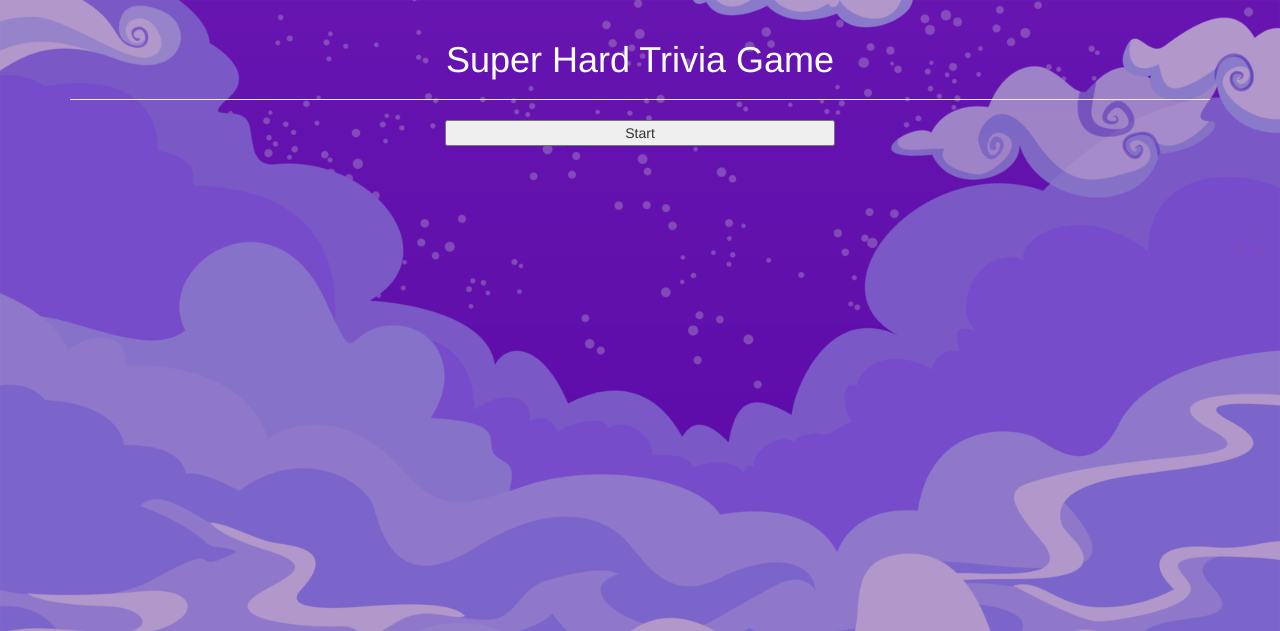
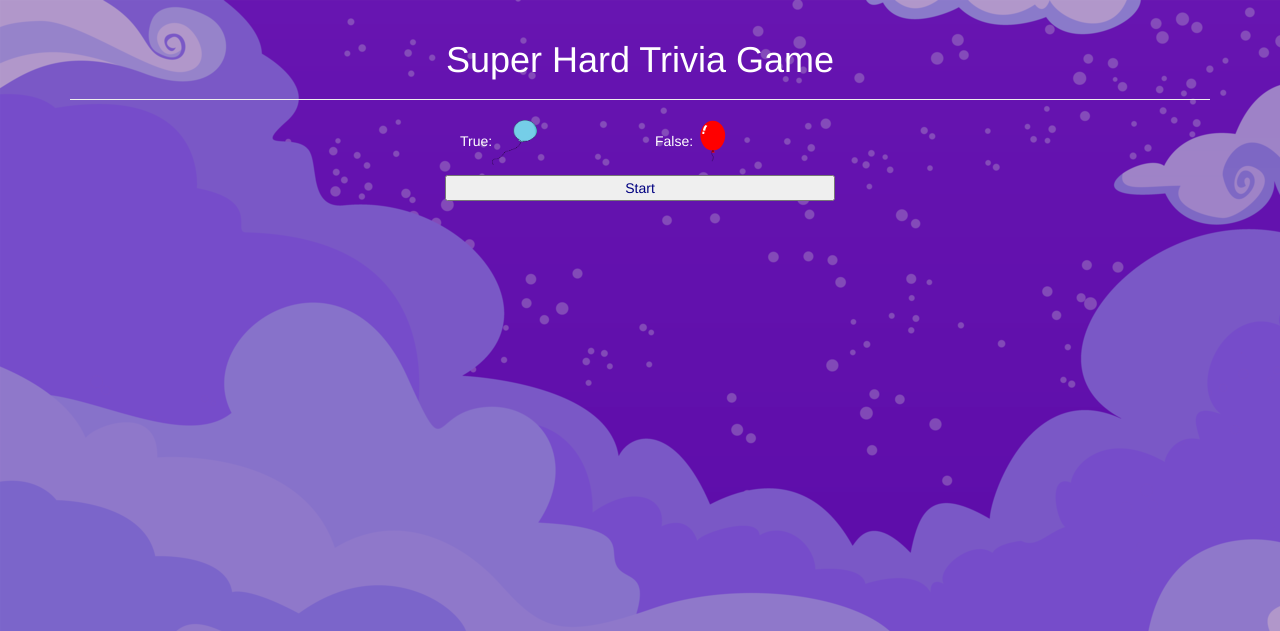
Before and after one commit to alexlcortes/TriviaGame, a PHP site: page / in a window 1280 px wide. Shown: the top 631 px of the page. Run offline with PHP 8.4, Linux system fonts and the light colour scheme.

Commit message:
ballons. more hiding. background no-repeat.

```diff
--- a/assets/css/style.css
+++ b/assets/css/style.css
@@ -2,17 +2,34 @@
 	color: #FFFFFF;
 }
 
-.ans1 {
+.start {
 	color: #000080;
 }
 
+/*.ans1 {
+	color: #000080;
+}*/
+
+.legend {
+	color: #FFFFFF;
+}
+
+/*#tru1 {
+	background-image: url(../images/blue-balloon.png);
+	width: 30%;
+  	height: 30%;
+  	background-repeat: no-repeat;
+  	display: inline;
+}
+*/
 .ans2 {
 	color: #000080;
 }
 
 body {
     background: url(../images/bground1.png);
-    background-size: 100%;
+/*    background-size: 100%;*/
+    background-repeat: no-repeat;
 }
 
 /*button {
--- a/index.html
+++ b/index.html
@@ -16,6 +16,19 @@
 		</div>
 
 		<div class="row">
+			<div class="col-xs-2 col-md-2"></div>
+			<div class="col-xs-2 col-md-2"></div>
+			<div class="legend col-xs-2 col-md-2">
+				<p>True:<img src="assets/images/blue-balloon.png" width=45 height=45></p>
+			</div>
+			<div class="legend col-xs-2 col-md-2">
+				<p>False:<img src="assets/images/red-balloon.svg" width=45 height=45></p>
+			</div>
+			<div class="col-xs-2 col-md-2"></div>
+			<div class="col-xs-2 col-md-2"></div>
+		</div>
+
+		<div class="row">
   			<div class="col-xs-4 col-md-4"></div>
   			<button class="col-xs-4 col-md-4 start">Start</button>
   			<div class="col-xs-4 col-md-4"></div>
@@ -31,14 +44,21 @@
 			<div class="col-md-4"></div>
 			<button class="col-md-4 play-again">Play Again?</button>
 			<div class="col-md-4"></div>
-		</div>
+		</div>ans1
  -->
 
 		<div class="row" id="first">
 			<div class="col-xs-2 col-md-2"></div>
 			<div class="col-xs-2 col-md-2 quest1 text-center"></div>
-			<button id="tru1" class="col-xs-2 col-md-2 ans1 text-center"></button>
-			<button id="fal1" class="col-xs-2 col-md-2 ans2 text-center"></button>
+
+				<div id="tru1" class="col-xs-2 col-md-2 text-center panel-body">
+					<img src="assets/images/blue-balloon.png" width=45 height=45>
+				</div>
+
+				<div id="fal1" class="col-xs-2 col-md-2 text-center panel-body">
+					<img src="assets/images/red-balloon.svg" width=45 height=45>
+				</div>
+
 			<div class="col-xs-2 col-md-2"></div>
 		</div>
 		<br>
@@ -46,8 +66,15 @@
 		<div class="row" id="second">
 			<div class="col-xs-2 col-md-2"></div>
 			<div class="col-xs-2 col-md-2 quest2 text-center"></div>
-			<button id="tru2" class="col-xs-2 col-md-2 ans1 text-center"></button>
-			<button id="fal2" class="col-xs-2 col-md-2 ans2 text-center"></button>
+
+				<div id="tru2" class="col-xs-2 col-md-2 text-center panel-body">
+					<img src="assets/images/blue-balloon.png" width=45 height=45>
+				</div>
+
+				<div id="fal2" class="col-xs-2 col-md-2 text-center panel-body">
+					<img src="assets/images/red-balloon.svg" width=45 height=45>
+				</div>
+
 			<div class="col-xs-2 col-md-2"></div>
 		</div>
 		<br>
@@ -55,8 +82,15 @@
 		<div class="row" id="third">
 			<div class="col-xs-2 col-md-2"></div>
 			<div class="col-xs-2 col-md-2 quest3 text-center"></div>
-			<button id="tru3" class="col-xs-2 col-md-2 ans1 text-center"></button>
-			<button id="fal3" class="col-xs-2 col-md-2 ans2 text-center"></button>
+
+				<div id="tru3" class="col-xs-2 col-md-2 text-center panel-body">
+					<img src="assets/images/blue-balloon.png" width=45 height=45>
+				</div>
+
+				<div id="fal3" class="col-xs-2 col-md-2 text-center panel-body">
+					<img src="assets/images/red-balloon.svg" width=45 height=45>
+				</div>
+
 			<div class="col-xs-2 col-md-2"></div>
 		</div>
 		<br>
@@ -64,8 +98,15 @@
 		<div class="row" id="fourth">
 			<div class="col-xs-2 col-md-2"></div>
 			<div class="col-xs-2 col-md-2 quest4 text-center"></div>
-			<button id="tru4" class="col-xs-2 col-md-2 ans1 text-center"></button>
-			<button id="fal4" class="col-xs-2 col-md-2 ans2 text-center"></button>
+
+				<div id="tru4" class="col-xs-2 col-md-2 text-center panel-body">
+					<img src="assets/images/blue-balloon.png" width=45 height=45>
+				</div>
+
+				<div id="fal4" class="col-xs-2 col-md-2 text-center panel-body">
+					<img src="assets/images/red-balloon.svg" width=45 height=45>
+				</div>
+
 			<div class="col-xs-2 col-md-2"></div>
 		</div>
 		<br>
@@ -73,8 +114,15 @@
 		<div class="row" id="fifth">
 			<div class="col-xs-2 col-md-2"></div>
 			<div class="col-xs-2 col-md-2 quest5 text-center"></div>
-			<button id="tru5" class="col-xs-2 col-md-2 ans1 text-center"></button>
-			<button id="fal5" class="col-xs-2 col-md-2 ans2 text-center"></button>
+
+				<div id="tru5" class="col-xs-2 col-md-2 text-center panel-body">
+					<img src="assets/images/blue-balloon.png" width=45 height=45>
+				</div>
+
+				<div id="fal5" class="col-xs-2 col-md-2 text-center panel-body">
+					<img src="assets/images/red-balloon.svg" width=45 height=45>
+				</div>
+
 			<div class="col-xs-2 col-md-2"></div>
 		</div>
 		<br>
@@ -82,8 +130,15 @@
 		<div class="row" id="six">
 			<div class="col-xs-2 col-md-2"></div>
 			<div class="col-xs-2 col-md-2 quest6 text-center"></div>
-			<button id="tru6" class="col-xs-2 col-md-2 ans1 text-center"></button>
-			<button id="fal6" class="col-xs-2 col-md-2 ans2 text-center"></button>
+
+				<div id="tru6" class="col-xs-2 col-md-2 text-center panel-body">
+					<img src="assets/images/blue-balloon.png" width=45 height=45>
+				</div>
+
+				<div id="fal6" class="col-xs-2 col-md-2 text-center panel-body">
+					<img src="assets/images/red-balloon.svg" width=45 height=45>
+				</div>
+
 			<div class="col-xs-2 col-md-2"></div>
 		</div>
 		<br>
@@ -91,8 +146,15 @@
 		<div class="row" id="seventh">
 			<div class="col-xs-2 col-md-2"></div>
 			<div class="col-xs-2 col-md-2 quest7 text-center"></div>
-			<button id="tru7" class="col-xs-2 col-md-2 ans1 text-center"></button>
-			<button id="fal7" class="col-xs-2 col-md-2 ans2 text-center"></button>
+
+				<div id="tru7" class="col-xs-2 col-md-2 text-center panel-body">
+					<img src="assets/images/blue-balloon.png" width=45 height=45>
+				</div>
+
+				<div id="fal7" class="col-xs-2 col-md-2 text-center panel-body">
+					<img src="assets/images/red-balloon.svg" width=45 height=45>
+				</div>
+
 			<div class="col-xs-2 col-md-2"></div>
 		</div>
 		<br>
@@ -100,8 +162,15 @@
 		<div class="row" id="eighth">
 			<div class="col-xs-2 col-md-2"></div>
 			<div class="col-xs-2 col-md-2 quest8 text-center"></div>
-			<button id="tru8" class="col-xs-2 col-md-2 ans1 text-center"></button>
-			<button id="fal8" class="col-xs-2 col-md-2 ans2 text-center"></button>
+
+				<div id="tru8" class="col-xs-2 col-md-2 text-center panel-body">
+					<img src="assets/images/blue-balloon.png" width=45 height=45>
+				</div>
+
+				<div id="fal8" class="col-xs-2 col-md-2 text-center panel-body">
+					<img src="assets/images/red-balloon.svg" width=45 height=45>
+				</div>
+
 			<div class="col-xs-2 col-md-2"></div>
 		</div>
 		<br>
@@ -109,8 +178,15 @@
 		<div class="row" id="ninth">
 			<div class="col-xs-2 col-md-2"></div>
 			<div class="col-xs-2 col-md-2 quest9 text-center"></div>
-			<button id="tru9" class="col-xs-2 col-md-2 ans1 text-center"></button>
-			<button id="fal9" class="col-xs-2 col-md-2 ans2 text-center"></button>
+
+				<div id="tru9" class="col-xs-2 col-md-2 text-center panel-body">
+					<img src="assets/images/blue-balloon.png" width=45 height=45>
+				</div>
+
+				<div id="fal9" class="col-xs-2 col-md-2 text-center panel-body">
+					<img src="assets/images/red-balloon.svg" width=45 height=45>
+				</div>
+
 			<div class="col-xs-2 col-md-2"></div>
 		</div>
 		<br>
@@ -118,8 +194,15 @@
 		<div class="row" id="tenth">
 			<div class="col-xs-2 col-md-2"></div>
 			<div class="col-xs-2 col-md-2 quest10 text-center"></div>
-			<button id="tru10" class="col-xs-2 col-md-2 ans1 text-center"></button>
-			<button id="fal10" class="col-xs-2 col-md-2 ans2 text-center"></button>
+
+				<div id="tru10" class="col-xs-2 col-md-2 text-center panel-body">
+					<img src="assets/images/blue-balloon.png" width=45 height=45>
+				</div>
+
+				<div id="fal10" class="col-xs-2 col-md-2 text-center panel-body">
+					<img src="assets/images/red-balloon.svg" width=45 height=45>
+				</div>
+
 			<div class="col-xs-2 col-md-2"></div>
 		</div>
 
```
Also changed, not shown: assets/javascript/app.js (+17 -7 lines), assets/images/blue-balloon.png (added), assets/images/red-ballon.png (added), assets/images/red-balloon.svg (added).
